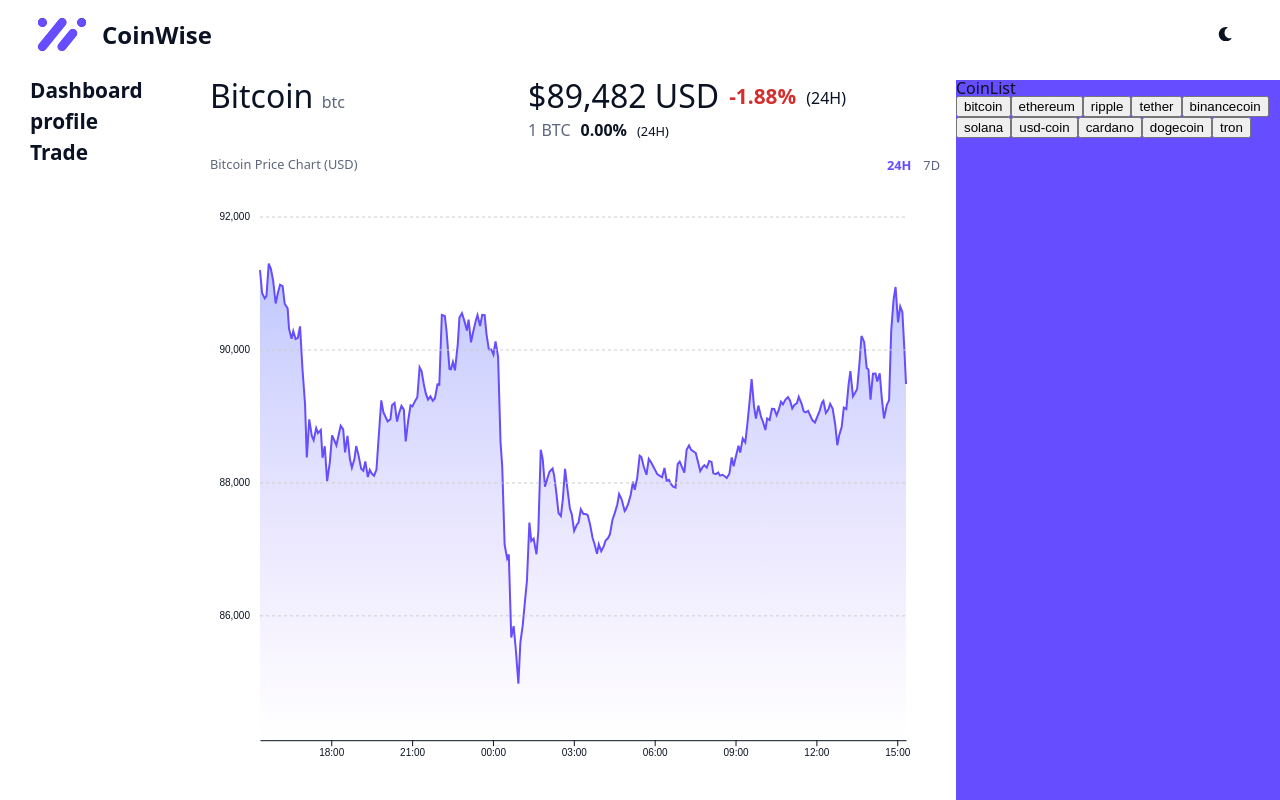
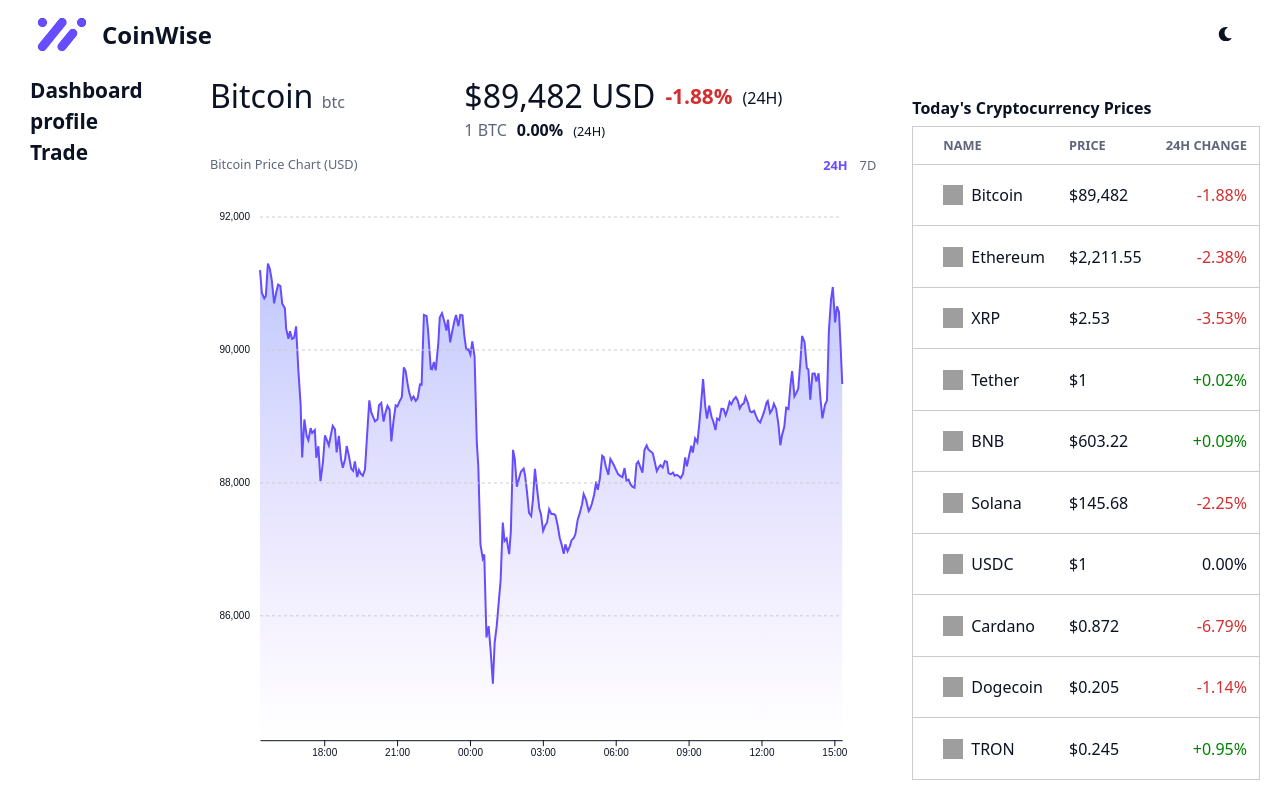
Before and after one commit to YoungJun-MIN/cryptoCoin, a React (Vite) app: page / in a window 1280 px wide. Built offline with nearby package versions, Linux system fonts and the light colour scheme; grey boxes are pictures that could not be loaded.

Commit message:
complete coinList

```diff
--- a/src/App.jsx
+++ b/src/App.jsx
@@ -5,19 +5,20 @@ import Dashboard from "@components/Main/Dashboard";
 import Profile from "@components/Main/Profile";
 import Trade from "@components/Main/Trade";
 import { initializeCoinData } from "@/redux/store";
-import { useEffect, useState } from "react";
+import { useEffect, useRef, useState } from "react";
 import { useDispatch } from "react-redux"
 import Crypto from "@api/crypto";
 import testData from "@api/testData";
 import { useError } from "@/context/ErrorContext";
 import LoadingSpinner from "@components/LoadingSpinner/LoadingSpinner";
+import useDeviceType from "@hooks/useDeviceType";
 
-LoadingSpinner
 function App() {
   const [loading, setLoading] = useState(true);
-  const { errorMessage, updateError } = useError();
+  const { updateError } = useError();
+  const dashboardRef = useRef();
   const dispatch = useDispatch();
-  console.log(`@@@@@@App리렌더`);
+  const deviceType = useDeviceType();
   useEffect(() => {
     const loadCoinData = async() => {
       const crypto = new Crypto(updateError);
@@ -31,13 +32,14 @@ function App() {
     dispatch(initializeCoinData({...testData, 'age': 10}));
     setLoading(false);
   }, [])
+  console.log(`deviceType: `, deviceType);
   if(loading) return <LoadingSpinner />
   return (
     <>
       <Router>
         <Header></Header>
-        <div className="dashboard">
-          <Sidebar></Sidebar>
+        <div className="dashboard" ref={dashboardRef}>
+          {(deviceType === `desktop`) && <Sidebar></Sidebar>}
           <main className="dashboard__main">
             <Routes>
               <Route path="/" element={<Dashboard />}></Route>
--- a/src/assets/styles/global.css
+++ b/src/assets/styles/global.css
@@ -44,8 +44,9 @@
 
 .dashboard__main {
   display: grid;
-  grid-template-columns: 7fr 3fr;
+  grid-template-columns: 6.5fr 3.5fr;
 }
+
 .button-reset {
   cursor: pointer;
   font: inherit;
@@ -79,3 +80,65 @@ a:focus-visible, button:focus-visible {
 .price-down {
   color: #d32f2f; /* 빨간색 */
 }
+
+@media (max-width: 1024px) {
+  /* iPad (태블릿) */
+
+  .dashboard {
+    margin-top: 20px;
+    display: block;
+  }
+
+  .dashboard__main {
+    display: block;
+  }
+}
+
+@media (max-width: 768px) {
+  /* Phone (모바일) */
+  &__element {
+    font-size: 12px;
+  }
+}
+
+/* coinList__table */
+table {
+  border-collapse: collapse;
+  width: 100%;
+}
+
+th, td {
+  border-top: 1px solid #ccc;
+  border-bottom: 1px solid #ccc;
+  text-align: left;
+  white-space: nowrap;
+  padding: 12px;
+  vertical-align: middle;
+}
+
+th:first-child, td:first-child {
+  border-left: 1px solid #ccc;
+  padding-left: 30px;
+}
+
+th:last-child, td:last-child {
+  border-right: 1px solid #ccc;
+  text-align: right;
+}
+
+.coinList__table img {
+  width: 20px;
+  height: 20px;
+  vertical-align: middle;
+  margin-right: 8px;
+}
+
+.coinList__table thead{
+  font-size: 0.8rem;
+  color: var(--neutral-gray);
+  font-weight: 600;
+}
+
+.coinList__table tr {
+  cursor: pointer;
+}
--- a/src/components/Chart/Chart.jsx
+++ b/src/components/Chart/Chart.jsx
@@ -12,7 +12,6 @@ export default function Chart({ selectedTime }) {
   const dimensions = useResizeObserver(wrapperRef);
 
   useEffect(() => {
-    console.log(`dimensions: `, dimensions);
     const svg = select(svgRef.current);
     const svgContent = svg.select(".chart__content");
     const { width, height } = dimensions || wrapperRef.current.getBoundingClientRect();
--- a/src/components/Chart/Chart.module.css
+++ b/src/components/Chart/Chart.module.css
@@ -11,3 +11,9 @@
   width: 100%;
   height: 100%;
 } */
+
+/* @media (max-width: 1024px) {
+  .chartWrapper {
+    height: 300px;
+  }
+} */
--- a/src/components/CoinDetail/CoinDetail.jsx
+++ b/src/components/CoinDetail/CoinDetail.jsx
@@ -15,6 +15,7 @@ const selectTopCoins = (currency) => createSelector(
   (topCoins) => Object.fromEntries(topCoins.map((coin) => [coin.id, coin]))
 )
 export default function CoinDetail({ selectedCoin }) {
+  console.log(`CoinDetail@@@`)
   const [selectedTime, setSelectedTime] = useState('24H');
   const [loading, setLoading] = useState(false);
   const { errorMessage, updateError } = useError();
@@ -32,8 +33,6 @@ export default function CoinDetail({ selectedCoin }) {
   const handleButtonClick = (time) => setSelectedTime(time);
   const isFirstRender = useRef(true);
   const dispatch = useDispatch();
-  console.log(`CoinDetail`);
-  console.log(`errorMessage`);
   useEffect(() => {
     if(isFirstRender.current) {
       isFirstRender.current = false;
--- a/src/components/CoinDetail/CoinDetail.module.css
+++ b/src/components/CoinDetail/CoinDetail.module.css
@@ -4,13 +4,11 @@
   justify-content: space-around;
   gap: 10px;
   padding: 0px 10px;
-  overflow: scroll;
 }
 
 .coinDetailChart {
   width: 100%;
   height: 100%;
-  overflow: auto;
 }
 
 .coinDetailHeader {
@@ -89,3 +87,9 @@
 .chartTime {
   color: var(--neutral-gray);
 }
+
+@media (max-width: 1024px) {
+  .coinDetailChart {
+    height: 600px;
+  }
+}
--- a/src/components/CoinList/CoinList.jsx
+++ b/src/components/CoinList/CoinList.jsx
@@ -1,15 +1,49 @@
 import styles from "@components/CoinList/CoinList.module.css"
-import { useDispatch, useSelector } from "react-redux";
+import { useSelector } from "react-redux";
+import { formatCurrency } from "@/utils/formatCurrency";
+
 const selectTopCoinsUSD = (state) => state.coinData.topCoinsUSD;
 export default function CoinList({setSelectedCoin}) {
   const topCoinsUSD = useSelector(selectTopCoinsUSD);
   return(
     <>
-      <section className={`${styles.coinList}`}>
-        <h3>CoinList</h3>
-        {topCoinsUSD.map((coin) => (
-          <button key={coin.id} onClick={() =>setSelectedCoin(coin.id)}>{coin.id}</button>
-        ))}
+      <section className={`coinList ${styles.coinList}`}>
+        <h3 className={`coinList__title ${styles.coinListTitle}`}>Today's Cryptocurrency Prices</h3>
+        <table className={`coinList__table ${styles.coinListTable}`}>
+          <thead>
+            <tr>
+              <th>
+                <div>NAME</div>
+              </th>
+              <th>
+                <div>PRICE</div>
+              </th>
+              <th>
+                <div>24H CHANGE</div>
+              </th>
+            </tr>
+          </thead>
+          <tbody>
+          {topCoinsUSD.map((coin) => (
+            <tr key={coin.id} onClick={() =>setSelectedCoin(coin.id)}>
+              <td>
+                <div className={`coinList__name ${styles.coinListName}`}>
+                  <img src={coin.image} alt="icon" />
+                  <span>{coin.name}</span>
+                </div>
+              </td>
+              <td>
+                <div>{`$${formatCurrency(coin.current_price)}`}</div>
+              </td>
+              <td>
+                <div className={(coin.price_change_percentage_24H.includes("-")) ? 'price-down' : (coin.price_change_percentage_24H.includes("0.00")) ? `` : 'price-up'}>
+                  {coin.price_change_percentage_24H
+                }%</div>
+              </td>
+            </tr>
+          ))}
+          </tbody>
+        </table>
       </section>
     </>
   )
--- a/src/components/CoinList/CoinList.module.css
+++ b/src/components/CoinList/CoinList.module.css
@@ -1,3 +1,20 @@
 .coinList {
-  background-color: var(--primary-purple-dark);
+  display: flex;
+  flex-direction: column;
+  padding: 20px;
 }
+
+.coinListTable {
+  margin-top: 10px;
+  width: 100%;
+  height: 100%;
+}
+
+.coinListName {
+  display: flex;
+  align-items: center;
+}
+
+.coinListTitle {
+  font-weight: 600;
+}
--- /dev/null
+++ b/src/hooks/useDeviceType.js
@@ -0,0 +1,22 @@
+import debounce from "@/utils/debounce";
+import { useEffect, useState } from "react";
+const useDeviceType = () => {
+  const getDeviceType = () => {
+    const width = window.innerWidth;
+    if(width <= 768) return "mobile";
+    else if(width <= 1024) return "tablet";
+    else return "desktop";
+  }
+  const [deviceType, setDeviceType] = useState(getDeviceType);
+
+  useEffect(() => {
+  const debouncedHandleResize = debounce(() => setDeviceType(getDeviceType()), 100);
+
+  window.addEventListener("resize", debouncedHandleResize);
+  return () => window.removeEventListener("resize", debouncedHandleResize);
+  }, []);
+
+  return deviceType;
+}
+
+export default useDeviceType;
```
